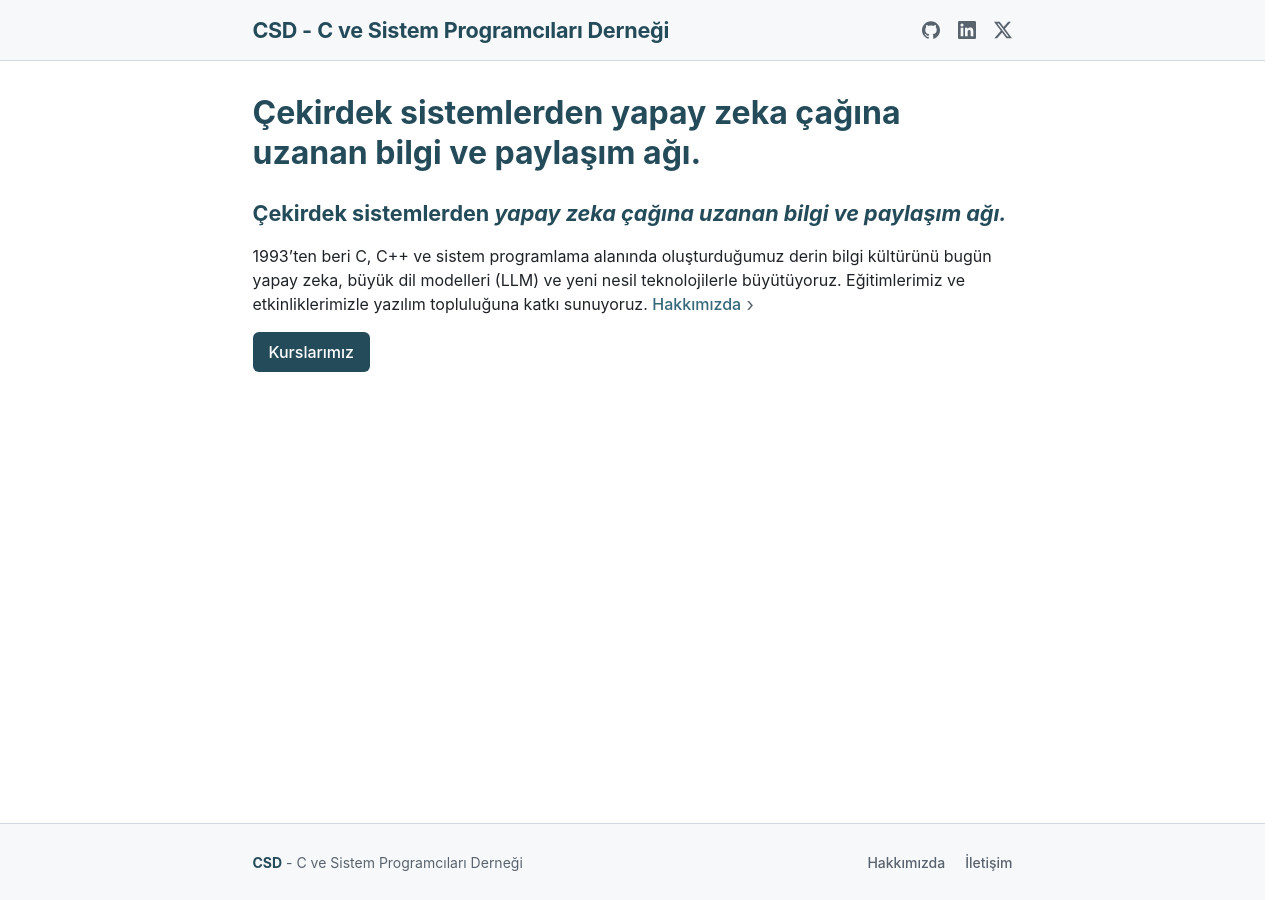
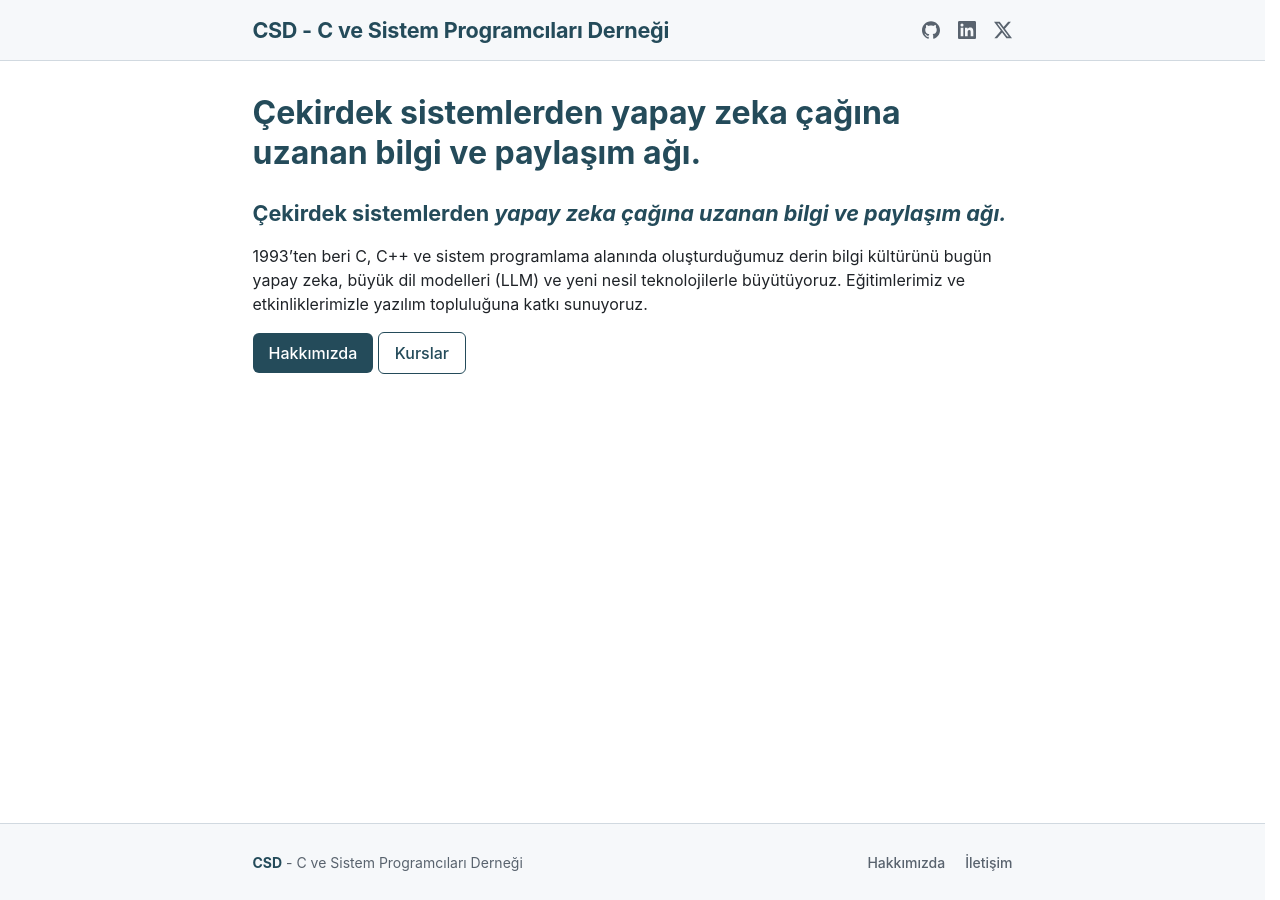
Before and after one commit to dengere/dengere.github.io, a Jekyll site: the page built from pages/comp-contents/intro-header.md, in a window 1280 px wide. Built offline with Jekyll 4.4.1, drawn with Linux system fonts in a browser that asks for light colours; our own code applies the rules of GitHub Pages for plain Markdown files.

Commit message:
Enhance button styles and layout; add outline button variant and improve flex display for action items

```diff
--- a/assets/css/style.css
+++ b/assets/css/style.css
@@ -685,3 +685,21 @@ a.btn::after,
 a.btn:hover::after {
   color: inherit;
 }
+
+a.btn.btn-outline,
+a.btn.btn-outline:hover,
+a.btn.btn-outline:focus-visible {
+  border: 1px solid var(--color-heading);
+  background: transparent;
+  color: var(--color-heading);
+}
+
+a.btn.btn-outline:hover {
+  background: var(--color-canvas-subtle);
+}
+
+.intro-actions {
+  display: flex;
+  flex-wrap: wrap;
+  gap: 8px;
+}
--- a/pages/comp-contents/intro-header.md
+++ b/pages/comp-contents/intro-header.md
@@ -1,5 +1,6 @@
 ## Çekirdek sistemlerden *yapay zeka çağına uzanan bilgi ve paylaşım ağı.*
 
-1993’ten beri C, C++ ve sistem programlama alanında oluşturduğumuz derin bilgi kültürünü bugün yapay zeka, büyük dil modelleri (LLM) ve yeni nesil teknolojilerle büyütüyoruz. Eğitimlerimiz ve etkinliklerimizle yazılım topluluğuna katkı sunuyoruz. [Hakkımızda]({{ '/hakkimizda/' | relative_url }}){: .more-link}
+1993’ten beri C, C++ ve sistem programlama alanında oluşturduğumuz derin bilgi kültürünü bugün yapay zeka, büyük dil modelleri (LLM) ve yeni nesil teknolojilerle büyütüyoruz. Eğitimlerimiz ve etkinliklerimizle yazılım topluluğuna katkı sunuyoruz.
 
-[Kurslarımız]({{ '/kurslar/' | relative_url }}){: .btn}
+[Hakkımızda](/hakkimizda/){: .btn}
+[Kurslar](/kurslar/){: .btn .btn-outline}
```
